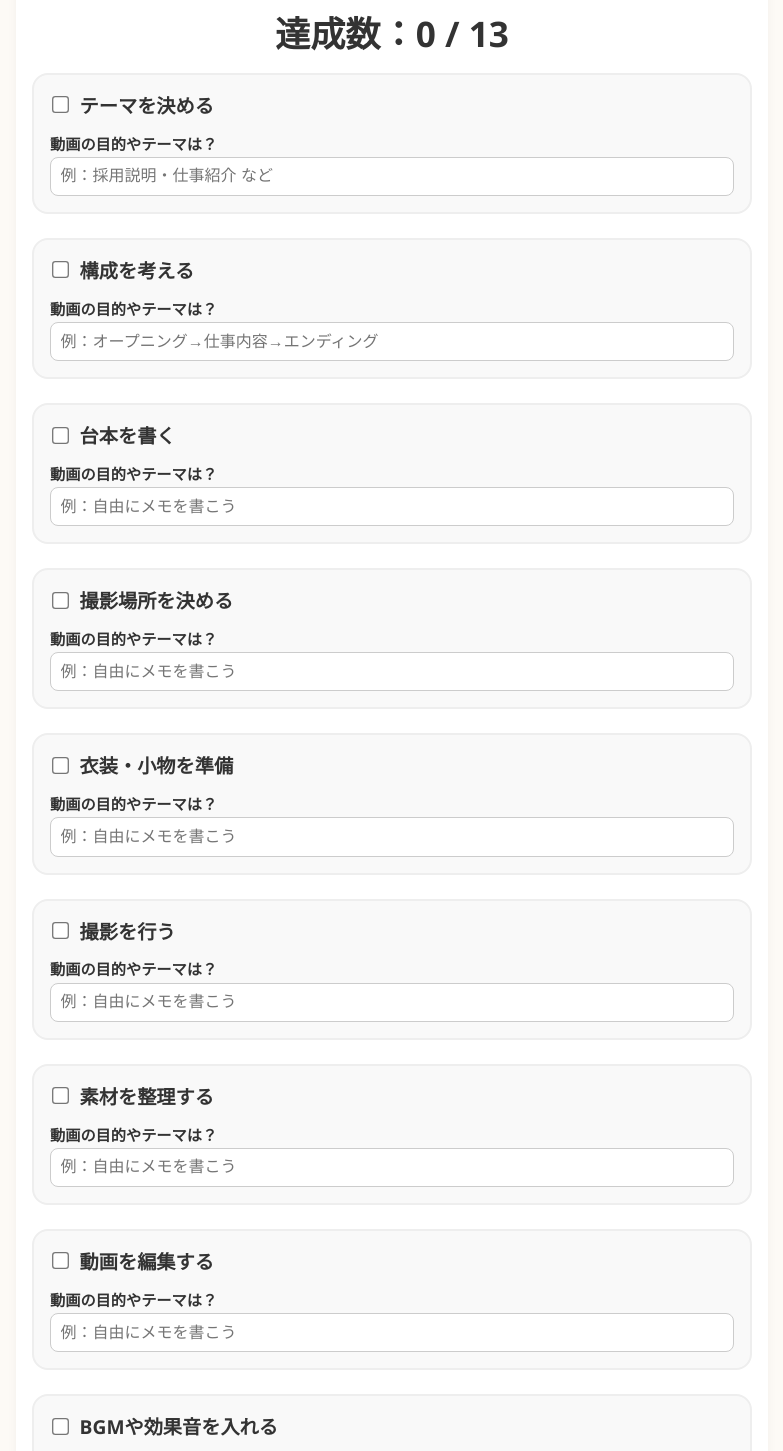
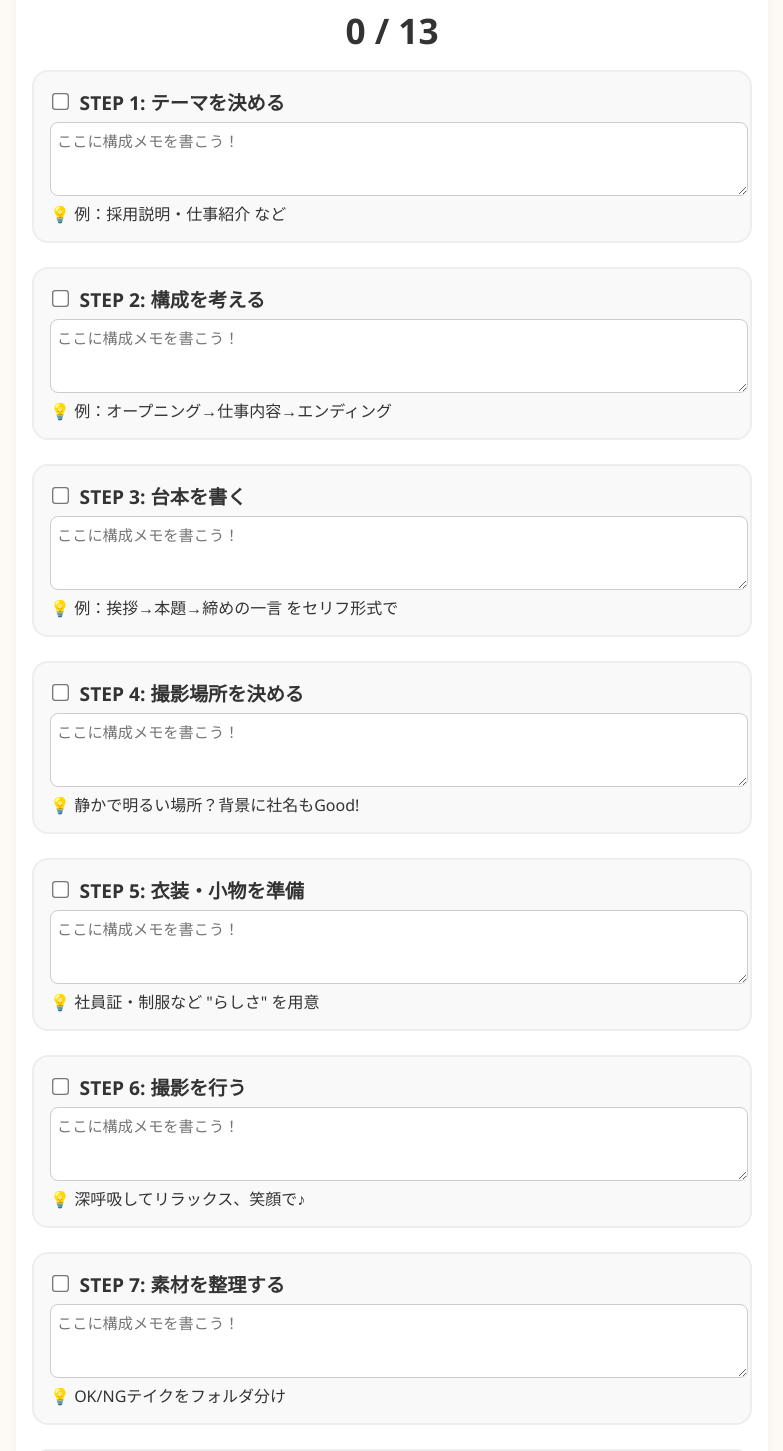
Before and after one commit to kanacyu99/HOMERAREDOUGATOUKOU, a React (Create React App) app in the folder video-checklist-app/: page / in a window 1280 px wide. Shown: the part 192-1643 px from the top of the page, without its empty margins (248-1031 px from the left). Built offline with nearby package versions, Linux system fonts and the light colour scheme.

Commit message:
Update App.js

```diff
--- a/video-checklist-app/src/App.js
+++ b/video-checklist-app/src/App.js
@@ -1,113 +1,112 @@
 import React, { useState, useEffect } from "react";
 import "./App.css";
 
+/* ステップ定義 + ヒント文字列 */
 const steps = [
-  "テーマを決める",
-  "構成を考える",
-  "台本を書く",
-  "撮影場所を決める",
-  "衣装・小物を準備",
-  "撮影を行う",
-  "素材を整理する",
-  "動画を編集する",
-  "BGMや効果音を入れる",
-  "テロップをつける",
-  "最終チェックをする",
-  "投稿文を書く",
-  "アップロードして投稿！",
+  { title: "テーマを決める",  hint: "💡 例：採用説明・仕事紹介 など" },
+  { title: "構成を考える",    hint: "💡 例：オープニング→仕事内容→エンディング" },
+  { title: "台本を書く",      hint: "💡 例：挨拶→本題→締めの一言 をセリフ形式で" },
+  { title: "撮影場所を決める", hint: "💡 静かで明るい場所？背景に社名もGood!" },
+  { title: "衣装・小物を準備", hint: "💡 社員証・制服など \"らしさ\" を用意" },
+  { title: "撮影を行う",       hint: "💡 深呼吸してリラックス、笑顔で♪" },
+  { title: "素材を整理する",   hint: "💡 OK/NGテイクをフォルダ分け" },
+  { title: "動画を編集する",   hint: "💡 テロップは見やすい色で！" },
+  { title: "BGM・効果音を入れる", hint: "💡 雰囲気に合ったフリーBGMを選ぼう" },
+  { title: "説明文を書く",     hint: "💡 最初の一文で興味をひこう！" },
+  { title: "サムネイルを作る", hint: "💡 顔＋大きな文字が目を引くよ" },
+  { title: "投稿する",         hint: "💡 勇気を出してアップ！応援してるよ✨" },
+  { title: "反応を見て振り返る", hint: "💡 いいね・コメントをメモして次に活かそう" }
 ];
 
-const getPraise = () => {
-  const messages = [
-    "一歩前進、えらい！",
-    "すごい、着実に進んでる！",
-    "その調子！",
-    "素晴らしい取り組み！",
-    "がんばってるね！",
-    "君のペースでOK！",
-  ];
-  return messages[Math.floor(Math.random() * messages.length)];
-};
-
-const getStampImage = (count) => {
+/* 成長スタンプ画像を返す関数 */
+const getStampImg = (count) => {
   if (count >= 13) return "chick_13.png";
   if (count >= 10) return "chick_10.png";
-  if (count >= 7) return "chick_7.png";
-  if (count >= 3) return "chick_3.png";
+  if (count >= 7)  return "chick_7.png";
+  if (count >= 3)  return "chick_3.png";
   return "chick_0.png";
 };
 
-function App() {
-  const [completed, setCompleted] = useState(() => {
-    const saved = localStorage.getItem("completed");
-    return saved ? JSON.parse(saved) : Array(steps.length).fill(false);
-  });
+/* ほめメッセージ */
+const praises = ["すごい！完璧！✨", "Great job! 🎉", "バッチリ！👏"];
 
-  const [notes, setNotes] = useState(() => {
-    const saved = localStorage.getItem("notes");
-    return saved ? JSON.parse(saved) : Array(steps.length).fill("");
-  });
-
+export default function App() {
+  /* 達成状況とメモを保存 */
+  const [done, setDone] = useState(
+    () => JSON.parse(localStorage.getItem("done") || "[]")
+  );
+  const [notes, setNotes] = useState(
+    () => JSON.parse(localStorage.getItem("notes") || "[]")
+  );
   const [praise, setPraise] = useState("");
 
   useEffect(() => {
-    localStorage.setItem("completed", JSON.stringify(completed));
+    localStorage.setItem("done", JSON.stringify(done));
     localStorage.setItem("notes", JSON.stringify(notes));
-  }, [completed, notes]);
+  }, [done, notes]);
 
-  const toggleStep = (index) => {
-    const updated = [...completed];
-    updated[index] = !updated[index];
-    setCompleted(updated);
-    if (updated[index]) {
-      setPraise(getPraise());
+  const toggleStep = (i) => {
+    const next = [...done];
+    next[i] = !next[i];
+    setDone(next);
+    if (next[i]) {
+      setPraise(praises[Math.floor(Math.random() * praises.length)]);
+      setTimeout(() => setPraise(""), 2500);
     }
   };
 
-  const handleNoteChange = (index, value) => {
-    const updated = [...notes];
-    updated[index] = value;
-    setNotes(updated);
+  const handleNote = (i, val) => {
+    const next = [...notes];
+    next[i] = val;
+    setNotes(next);
   };
 
-  const doneCount = completed.filter(Boolean).length;
-  const stampImage = getStampImage(doneCount);
+  const achieved = done.filter(Boolean).length;
+  const stamp = getStampImg(achieved);
 
   return (
     <div className="app-container">
-      <h1 className="title">ほめキャス</h1>
+      <h1 className="title">📣 ほめキャス</h1>
+
+      {/* 成長スタンプ */}
       <div className="stamp-display">
-        <img src={process.env.PUBLIC_URL + "/" + stampImage} alt="成長スタンプ" className="stamp-img" />
-        <div className="stamp-label">達成数：{doneCount} / {steps.length}</div>
+        <img
+          src={process.env.PUBLIC_URL + "/" + stamp}
+          alt="成長スタンプ"
+          className="stamp-img"
+        />
+        <div className="stamp-label">
+          {achieved} / {steps.length}
+        </div>
       </div>
+
       {praise && <div className="praise">{praise}</div>}
-      {steps.map((step, index) => (
-        <div
-          key={index}
-          className={`step ${completed[index] ? "done" : ""}`}
-        >
+
+      {steps.map((s, i) => (
+        <div key={i} className={`step ${done[i] ? "done" : ""}`}>
           <div className="step-header">
             <input
               type="checkbox"
-              checked={completed[index]}
-              onChange={() => toggleStep(index)}
+              checked={done[i] || false}
+              onChange={() => toggleStep(i)}
             />
-            <h2 className="step-title">{step}</h2>
+            <h2 className="step-title">
+              STEP {i + 1}: {s.title}
+            </h2>
           </div>
-          <div className="field">
-            <label className="field-label">動画の目的やテーマは？</label>
-            <input
-              type="text"
-              className="field-input"
-              value={notes[index]}
-              onChange={(e) => handleNoteChange(index, e.target.value)}
-              placeholder={`例：${step.includes("テーマ") ? "採用説明・仕事紹介 など" : step.includes("構成") ? "オープニング→仕事内容→エンディング" : "自由にメモを書こう"}`}
-            />
-          </div>
+
+          {/* 構成メモ欄 */}
+          <textarea
+            className="note"
+            placeholder="ここに構成メモを書こう！"
+            value={notes[i] || ""}
+            onChange={(e) => handleNote(i, e.target.value)}
+          />
+
+          {/* やさしいヒント吹き出し */}
+          {!done[i] && <div className="hint-bubble">{s.hint}</div>}
         </div>
       ))}
     </div>
   );
 }
-
-export default App;
```
